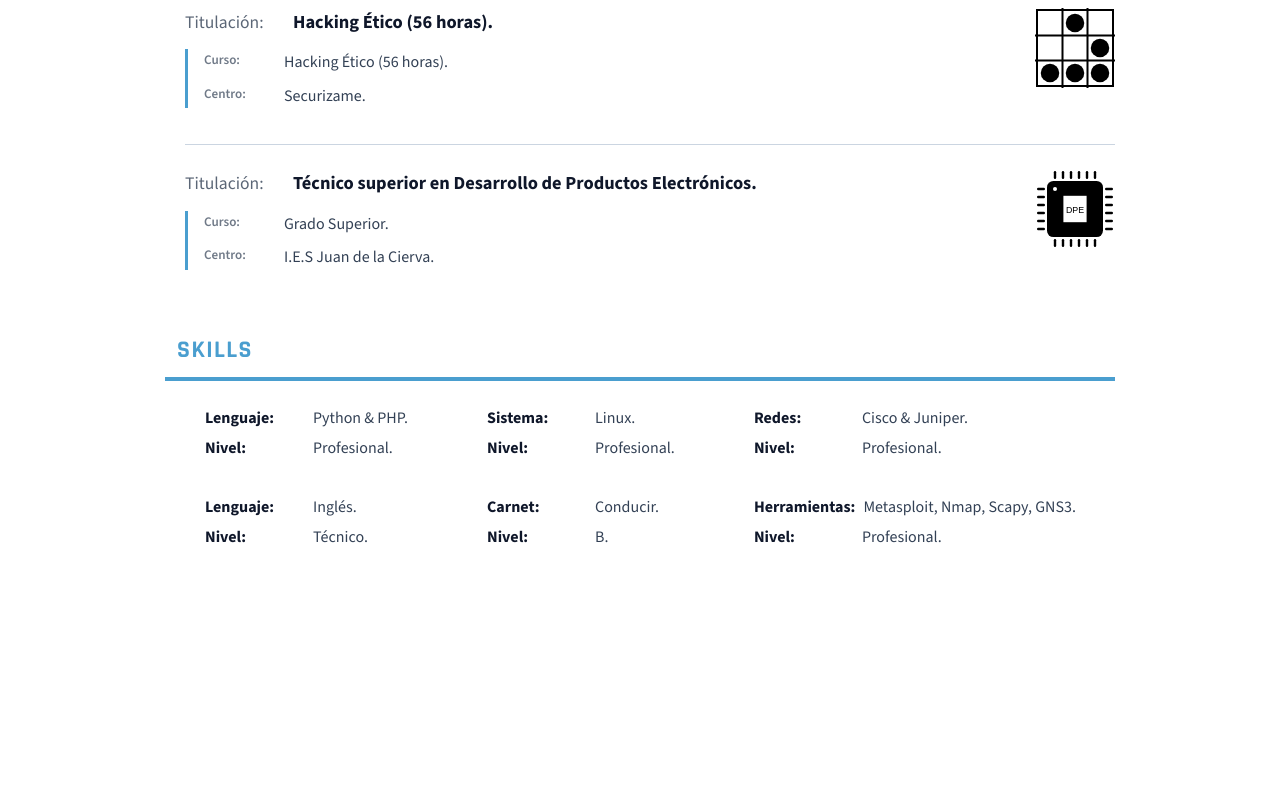
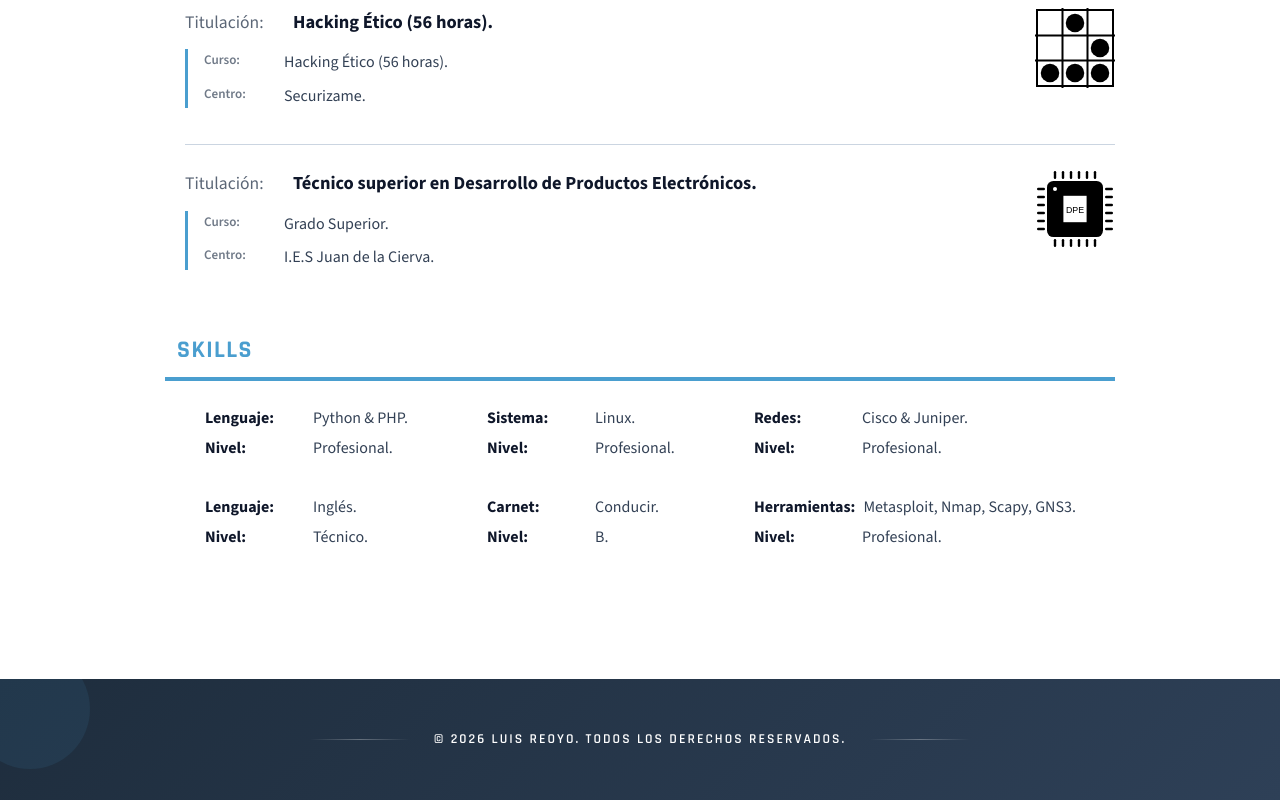
Before and after one commit to lrb85/cv_luis_reoyo, an Astro site: page / in a window 1280 px wide. Shown: the part 3571-4371 px from the top of the page. Before the commit the page ends 4150 px from the top, so only its background shows below. Built offline with nearby package versions, Linux system fonts and the light colour scheme; Astro itself is replaced by a stand-in of ours.

```diff
--- a/src/components/CV.astro
+++ b/src/components/CV.astro
@@ -6,7 +6,7 @@ const { lang } = Astro.props;
 const t = useTranslations(lang);
 ---
 
-<Layout title="Luis Alberto Reoyo Bolaños - Security Technician">
+<Layout title="Luis Alberto Reoyo Bolaños - Security Technician" lang={lang}>
 
   <!-- HEADER -->
   <header class="cv-header">
--- a/src/i18n/ui.ts
+++ b/src/i18n/ui.ts
@@ -94,6 +94,7 @@ export const ui = {
     'skill.lang.level': 'Profesional',
     'skill.eng.level': 'Técnico',
     'skill.driving.level': 'B',
+    'footer.copy': '© 2026 Luis Reoyo. Todos los derechos reservados.',
   },
   en: {
     'nav.experience': 'Professional Experience',
@@ -183,5 +184,6 @@ export const ui = {
     'skill.lang.level': 'Professional',
     'skill.eng.level': 'Technical',
     'skill.driving.level': 'B',
+    'footer.copy': '© 2026 Luis Reoyo. All rights reserved.',
   },
 } as const;
--- a/src/layouts/Layout.astro
+++ b/src/layouts/Layout.astro
@@ -1,9 +1,14 @@
 ---
 interface Props {
   title: string;
+  lang?: string;
 }
 import { ClientRouter } from 'astro:transitions';
+import { useTranslations, getLangFromUrl } from '../i18n/utils';
+
 const { title } = Astro.props;
+const lang = Astro.props.lang || getLangFromUrl(Astro.url);
+const t = useTranslations(lang as any);
 ---
 <!DOCTYPE html>
 <html lang="es">
@@ -34,6 +39,15 @@ const { title } = Astro.props;
 </head>
 <body>
   <slot />
+  <footer class="cv-footer">
+    <div class="container">
+      <div class="footer-content">
+        <span class="footer-line"></span>
+        <p>{t('footer.copy')}</p>
+        <span class="footer-line"></span>
+      </div>
+    </div>
+  </footer>
   <script>
     const handleToggle = () => {
       const element = document.documentElement;
@@ -173,6 +187,54 @@ const { title } = Astro.props;
     font-size: 16px;
     line-height: 1.6;
     transition: background-color 0.3s, color 0.3s;
+  }
+
+  .cv-footer {
+    margin-top: 100px;
+    padding: 50px 0;
+    background: var(--header-grad);
+    color: var(--white);
+    position: relative;
+    overflow: hidden;
+  }
+
+  .cv-footer::before {
+    content: '';
+    position: absolute;
+    top: -30px;
+    left: -30px;
+    width: 120px;
+    height: 120px;
+    border-radius: 50%;
+    background: rgba(74, 158, 207, 0.1);
+  }
+
+  .footer-content {
+    display: flex;
+    align-items: center;
+    justify-content: center;
+    gap: 24px;
+    color: var(--white);
+    font-family: 'Rajdhani', sans-serif;
+    font-weight: 600;
+    font-size: 0.85rem;
+    letter-spacing: 0.15em;
+    text-transform: uppercase;
+    position: relative;
+    z-index: 1;
+  }
+
+  .footer-line {
+    height: 1px;
+    flex: 1;
+    background: linear-gradient(to right, transparent, rgba(255,255,255,0.3), transparent);
+    max-width: 100px;
+  }
+
+  @media print {
+    .cv-footer {
+      display: none !important;
+    }
   }
 
   .container {
```
Also changed, not shown: eslint.config.js (added, +25 -0 lines), package.json (+10 -0 lines), .github/workflows/deploy.yml, 1 other file.
